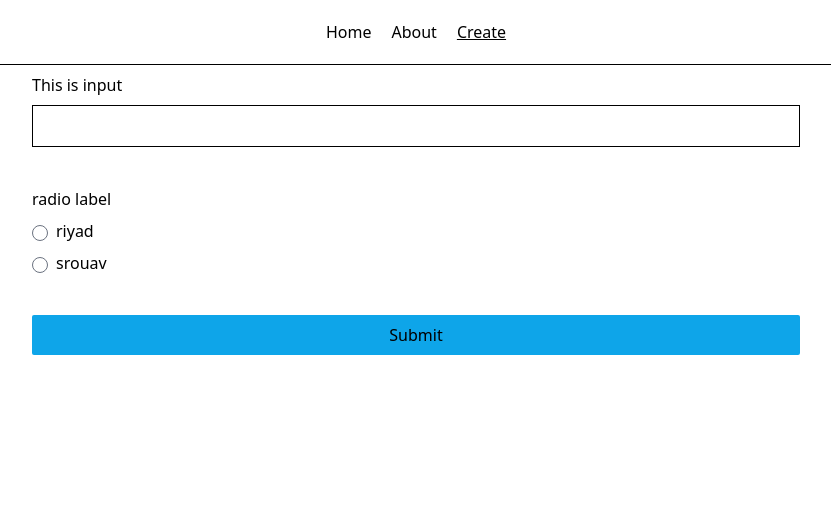
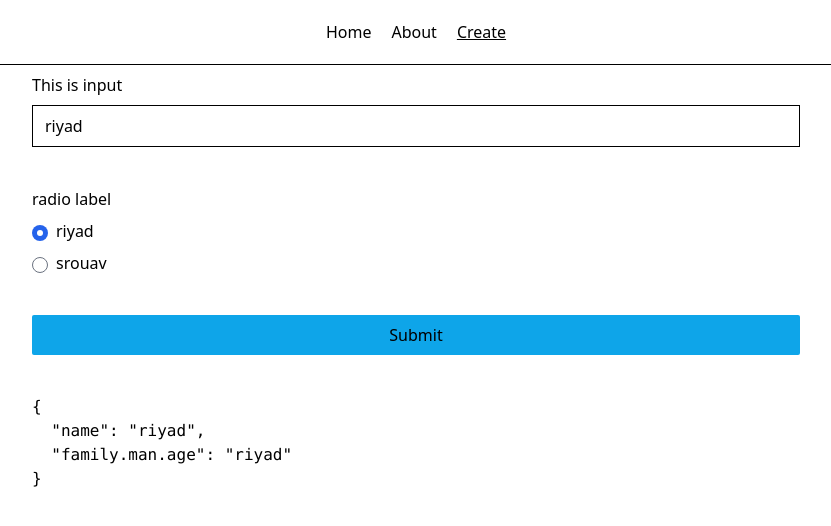
Before and after one commit to nurRiyad/form-builder, a Vue app: page /create in a window 1280 px wide. Shown: the top 526 px of the page, without its empty margins (224-1055 px from the left). Built offline with nearby package versions, Linux system fonts and the light colour scheme.

Commit message:
Update initial value concept
Signed-off-by: nurRiyad <asadnurriyad@gmail.com>

```diff
--- a/package.json
+++ b/package.json
@@ -16,6 +16,7 @@
     "format": "prettier --write src/"
   },
   "dependencies": {
+    "lodash": "^4.17.21",
     "pinia": "^2.1.7",
     "vue": "^3.4.29",
     "vue-router": "^4.3.3"
@@ -25,6 +26,7 @@
     "@tailwindcss/forms": "^0.5.7",
     "@tsconfig/node20": "^20.1.4",
     "@types/jsdom": "^21.1.7",
+    "@types/lodash": "^4.17.7",
     "@types/node": "^20.14.5",
     "@vitejs/plugin-vue": "^5.0.5",
     "@vue/eslint-config-prettier": "^9.0.0",
--- a/src/components/TheGuru.vue
+++ b/src/components/TheGuru.vue
@@ -3,13 +3,26 @@ import type { FormType } from '@/types/schema'
 import MultiStep from './derived/MultiStep.vue'
 import SingleStep from './derived/SingleStep.vue'
 
-withDefaults(defineProps<{ ui: FormType; isLoading?: boolean }>(), {
-  isLoading: false
-})
+withDefaults(
+  defineProps<{
+    ui: FormType
+    initialValue: any
+    isLoading?: boolean
+  }>(),
+  {
+    isLoading: false,
+    initialValue: {}
+  }
+)
 </script>
 
 <template>
   <MultiStep v-if="ui.type === 'multi'" :elements="ui.step" />
-  <SingleStep v-else-if="ui.type === 'single'" :elements="ui.elements" :show-submit="true" />
+  <SingleStep
+    v-else-if="ui.type === 'single'"
+    :elements="ui.elements"
+    :show-submit="true"
+    :initial-value="initialValue"
+  />
   <h1 v-else>No Proper Form type found</h1>
 </template>
--- a/src/components/base/TheInput.vue
+++ b/src/components/base/TheInput.vue
@@ -1,10 +1,34 @@
 <script lang="ts" setup>
 import type { Input } from '@/types/schema'
-import { ref } from 'vue'
+import { ref, watch } from 'vue'
+import lodash from 'lodash'
 
-defineProps<{ element: Input }>()
+const props = defineProps<{
+  element: Input
+  initialValue: any
+  setValue: (path: string, val: any) => void
+}>()
 
-const value = ref('')
+const init = lodash.get(props.initialValue, props.element.schema)
+
+const value = ref(init)
+
+/**
+ 1. Initial Value
+    a. It can be hard coded
+    b. It can be from init value
+    c. It can be from a function call
+  2. Update Value
+    b. Send data to it's parent properly
+ **/
+
+watch(
+  value,
+  (n) => {
+    props.setValue(props.element.schema, n)
+  },
+  { immediate: true }
+)
 </script>
 
 <template>
--- a/src/components/base/TheRadio.vue
+++ b/src/components/base/TheRadio.vue
@@ -1,16 +1,31 @@
 <script lang="ts" setup>
 import type { Radio } from '@/types/schema'
+import { ref, watch } from 'vue'
+import lodash from 'lodash'
 
-defineProps<{
+const props = defineProps<{
   element: Radio
+  initialValue: any
+  setValue: (path: string, val: any) => void
 }>()
+
+const init = lodash.get(props.initialValue, props.element.schema)
+const picked = ref(init)
+
+watch(
+  picked,
+  (n) => {
+    props.setValue(props.element.schema, n)
+  },
+  { immediate: true }
+)
 </script>
 
 <template>
   <div class="flex flex-col space-y-2">
     <p>{{ element.label }}</p>
     <div v-for="op in element.options" :key="op" class="space-x-2">
-      <input type="radio" :id="op" :name="element.label" :value="op" />
+      <input type="radio" :id="op" :name="element.label" :value="op" v-model="picked" />
       <label :for="op">{{ op }}</label>
     </div>
   </div>
--- a/src/components/derived/SingleStep.vue
+++ b/src/components/derived/SingleStep.vue
@@ -4,23 +4,63 @@ import TheInput from '../base/TheInput.vue'
 import SelectSingle from '../base/SelectSingle.vue'
 import TheRadio from '../base/TheRadio.vue'
 import TextArea from '../base/TextArea.vue'
+import { reactive, toRaw } from 'vue'
+import lodash from 'lodash'
 
 defineProps<{
   elements: Array<BaseElement>
+  initialValue: any
   showSubmit: boolean
 }>()
+
+// generate model value
+const model = reactive<Record<string, unknown>>({})
+const setValue = (key: string, val: any) => {
+  model[key] = val
+}
+
+// generate submitted form form
+const generateFinalForm = () => {
+  const raw = toRaw(model)
+  const generatedObj = {}
+  Object.keys(raw).forEach((key) => {
+    lodash.set(generatedObj, key, raw[key])
+  })
+
+  return generatedObj
+}
+const handleSubmit = () => {
+  const value = generateFinalForm()
+  console.log(value)
+}
 </script>
 
 <template>
   <div class="flex flex-col max-w-3xl mx-auto space-y-10">
     <template v-for="el in elements" :key="el.label">
-      <TheInput v-if="el.type === 'input'" :element="el" />
+      <TheInput
+        v-if="el.type === 'input'"
+        :element="el"
+        :set-value="setValue"
+        :initial-value="initialValue"
+      />
       <SelectSingle v-else-if="el.type === 'select'" :element="el" />
-      <TheRadio v-else-if="el.type === 'radio'" :element="el" />
+      <TheRadio
+        v-else-if="el.type === 'radio'"
+        :element="el"
+        :set-value="setValue"
+        :initial-value="initialValue"
+      />
       <TextArea v-else-if="el.type === 'textarea'" :element="el" />
     </template>
-    <button v-if="showSubmit" class="bg-sky-500 mt-5 py-2 px-3 rounded-sm disabled:bg-gray-400">
+    <button
+      @click="handleSubmit"
+      v-if="showSubmit"
+      class="bg-sky-500 mt-5 py-2 px-3 rounded-sm disabled:bg-gray-400"
+    >
       Submit
     </button>
+
+    <pre>{{ model }}</pre>
   </div>
 </template>
--- a/src/form/SingleStep.ts
+++ b/src/form/SingleStep.ts
@@ -8,13 +8,22 @@ export const ui: FormType = {
     {
       type: 'input',
       label: 'This is input',
-      schema: 'sdflkj'
+      schema: 'name'
     },
     {
       type: 'radio',
       label: 'radio label',
-      schema: 'radioschema',
+      schema: 'family.man.age',
       options: ['riyad', 'srouav']
     }
   ]
 }
+
+export const model = {
+  name: 'riyad',
+  family: {
+    man: {
+      age: 'riyad'
+    }
+  }
+}
--- a/src/views/CreateView.vue
+++ b/src/views/CreateView.vue
@@ -1,8 +1,8 @@
 <script lang="ts" setup>
 import TheGuru from '@/components/TheGuru.vue'
-import { ui } from '@/form/SingleStep'
+import { ui, model } from '@/form/SingleStep'
 </script>
 
 <template>
-  <TheGuru :ui="ui" />
+  <TheGuru :ui="ui" :initial-value="model" />
 </template>
```
Also changed, not shown: 1 other file (tests, documents, lock files or other folders).
